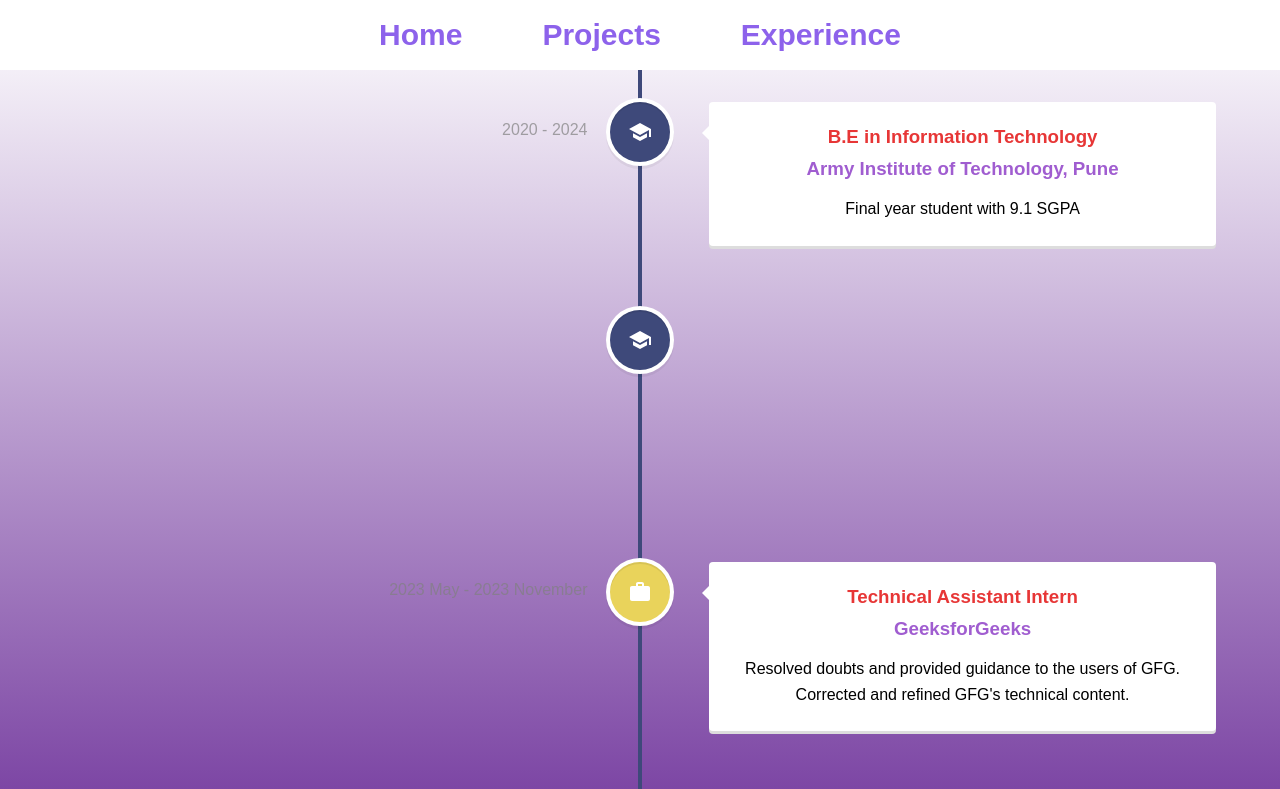
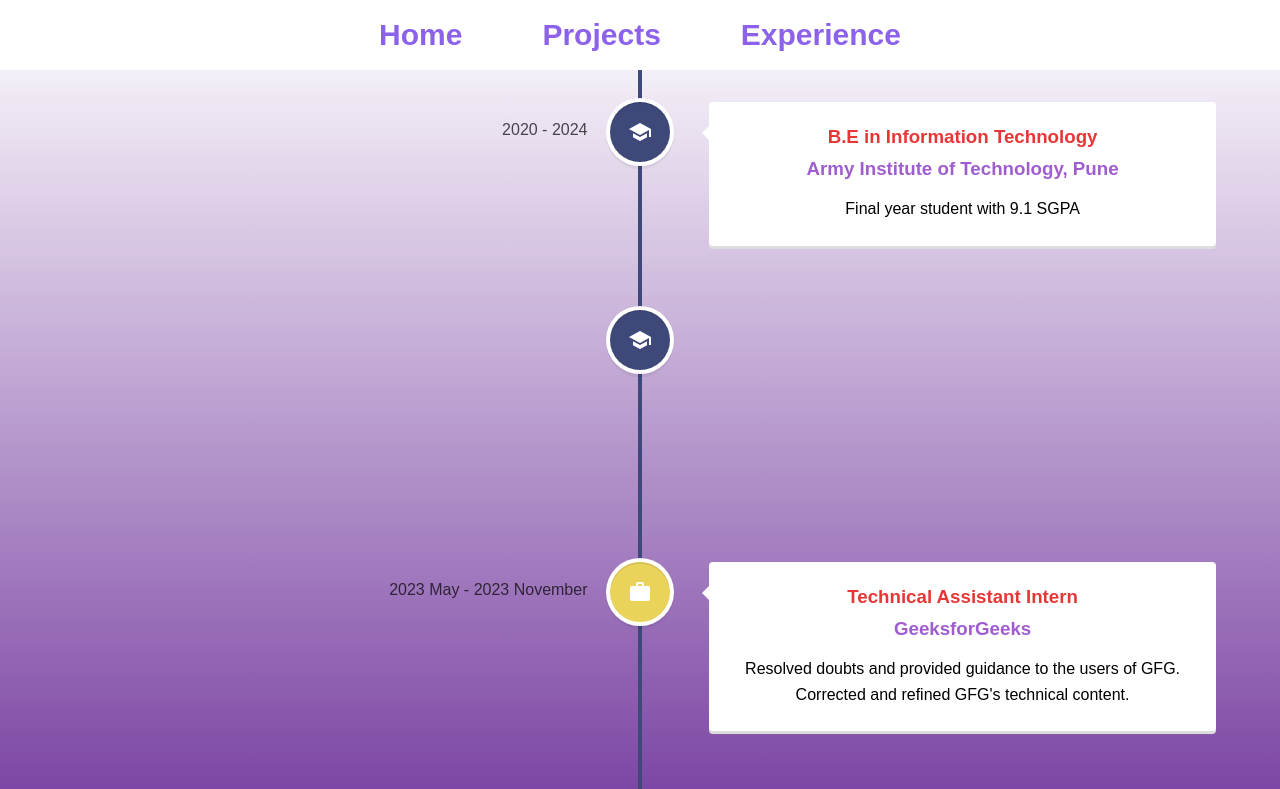
Before and after one commit to nova0077/react-portfolio-1, a React (Create React App) app: page /experience in a window 1280 px wide. Shown: the top 789 px of the page. Built offline with nearby package versions, Linux system fonts and the light colour scheme.

Commit message:
changed css of experience

```diff
--- a/src/styles/Experience.css
+++ b/src/styles/Experience.css
@@ -13,7 +13,3 @@
 .vertical-timeline-element-subtitle{
   color: rgb(160, 93, 208);
 }
-
-.date{
-  color: gray;
-}
```
